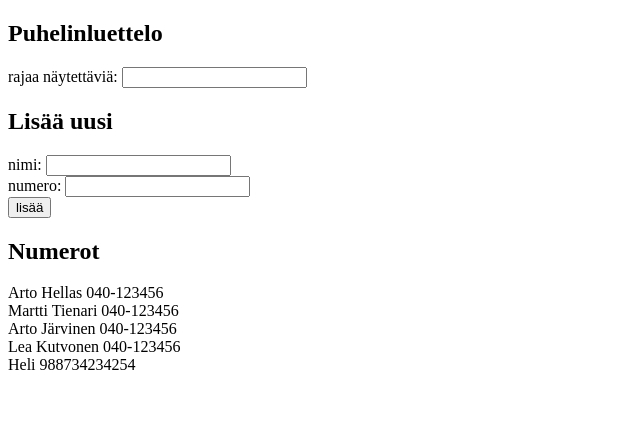
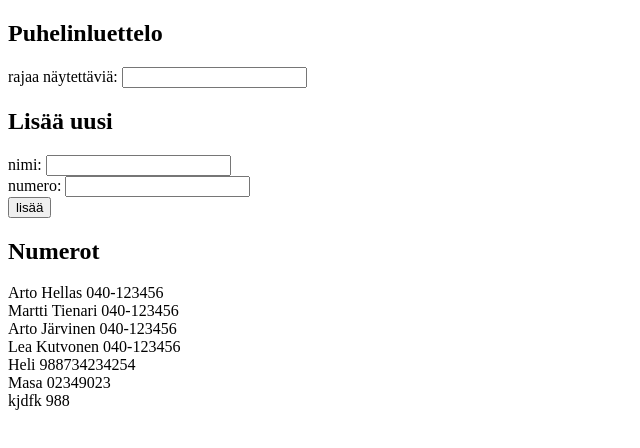
Before and after one commit to helij/fullstackopen, a React (Create React App) app in the folder Osa2/Puhelinluettelo/: page / in a window 1280 px wide. Shown: the top 448 px of the page, without its empty margins (0-640 px from the left). Built offline with nearby package versions, Linux system fonts and the light colour scheme; data requests are answered from the project's data file.

Commit message:
2.15 done.

```diff
--- a/Osa2/Puhelinluettelo/db.json
+++ b/Osa2/Puhelinluettelo/db.json
@@ -24,6 +24,16 @@
       "name": "Heli ",
       "number": "988734234254",
       "id": 5
+    },
+    {
+      "name": "Masa",
+      "number": "02349023",
+      "id": 6
+    },
+    {
+      "name": "kjdfk",
+      "number": "988",
+      "id": 7
     }
   ]
 }
--- a/Osa2/Puhelinluettelo/src/App.js
+++ b/Osa2/Puhelinluettelo/src/App.js
@@ -2,6 +2,7 @@
 import axios from 'axios'
 import Filter from './components/Filter'
 import Data from './components/Data'
+import personService from './services/persons'
 
 class App extends React.Component {
     constructor(props) {
@@ -16,14 +17,11 @@
     }
 
     componentDidMount() {
-        console.log('did mount')
-        axios
-          .get('http://localhost:3001/persons')
-          .then(response => {
-            console.log('promise fulfilled')
-            this.setState({ persons: response.data })
-          })
-      }
+        personService.getAll()
+            .then(persons => {
+                this.setState({ persons })
+            })
+    }
 
 
     addName = (event) => {
@@ -38,10 +36,10 @@
                 persons
             })
 
-            axios.post('http://localhost:3001/persons', personObject)
-            .then(response => {
-              console.log(response)
-            })
+            personService.create(personObject)
+                .then(response => {
+                    console.log(response)
+                })
         }
         else {
             alert("Nimi löytyy jo!")
--- /dev/null
+++ b/Osa2/Puhelinluettelo/src/services/persons.js
@@ -0,0 +1,19 @@
+import axios from 'axios'
+const baseUrl = 'http://localhost:3001/persons'
+
+const getAll = () => {
+  const request = axios.get(baseUrl)
+  return request.then(response => response.data)
+}
+
+const create = (newObject) => {
+  const request = axios.post(baseUrl, newObject)
+  return request.then(response => response.data)
+}
+
+const update = (id, newObject) => {
+  const request = axios.put(`${baseUrl}/${id}`, newObject)
+  return request.then(response => response.data)
+}
+
+export default { getAll, create, update }
```
